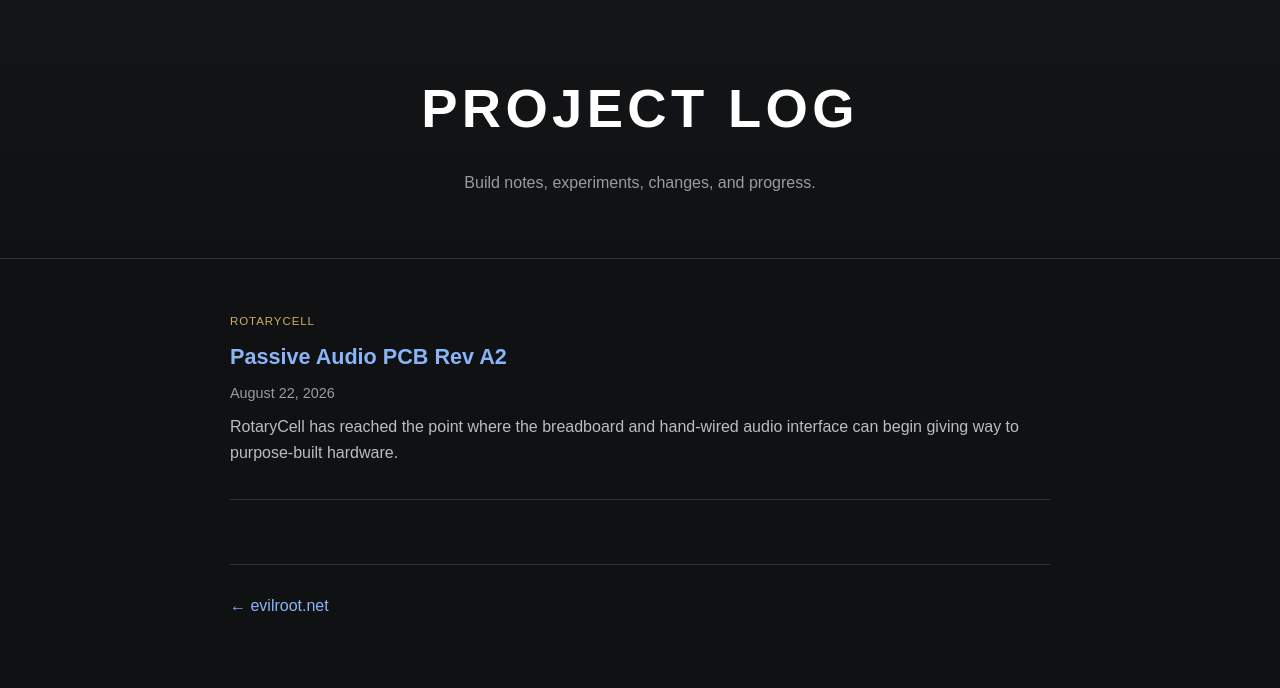
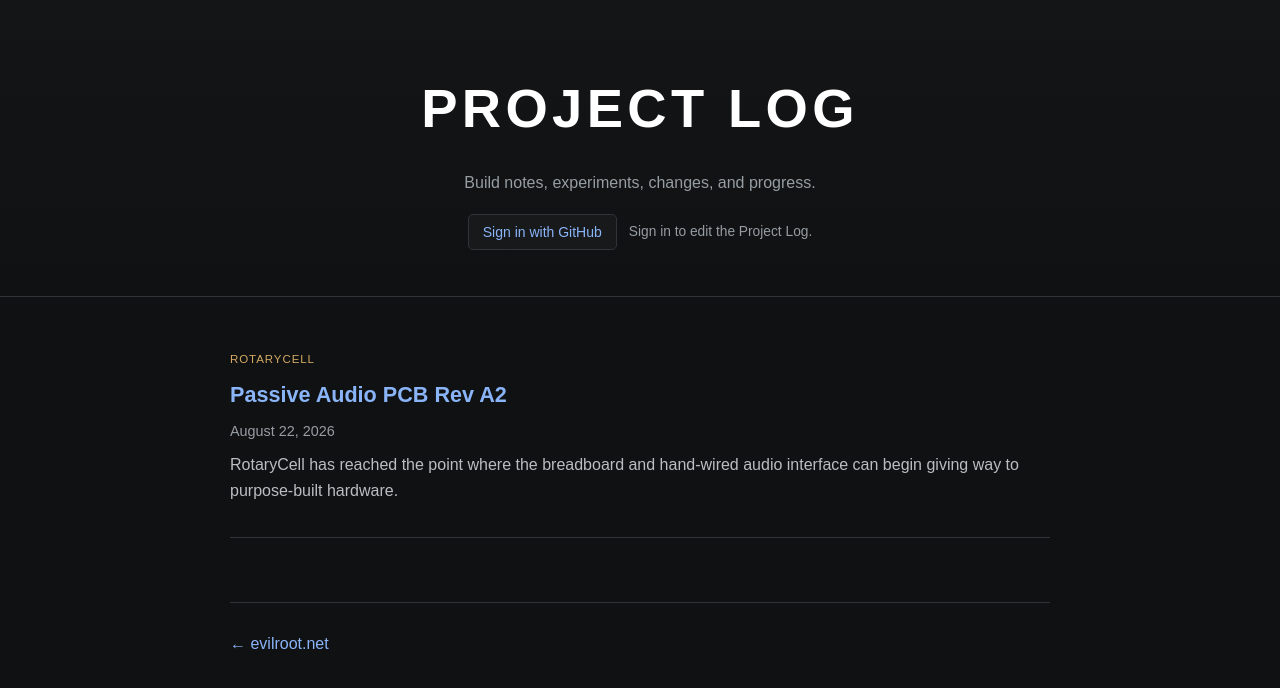
Before and after one commit to fregacmols/fregacmols.github.io, a Jekyll site: the page built from log/index.html, in a window 1280 px wide. Shown: the top 688 px of the page. Built offline with Jekyll 4.4.1, drawn with Linux system fonts in a browser that asks for light colours.

Commit message:
Add GitHub login to Project Log

```diff
--- a/log/index.html
+++ b/log/index.html
@@ -15,13 +15,14 @@ title: Project Log
     header{padding:64px 24px 46px;text-align:center;border-bottom:1px solid var(--line);background:linear-gradient(180deg,#131516 0%,var(--background) 100%)}
     header h1{margin:0;color:#fff;font-size:clamp(2.1rem,7vw,3.4rem);letter-spacing:.08em} header p{color:var(--muted)}
     main,footer{width:min(820px,calc(100% - 40px));margin:auto} main{padding:48px 0 64px}
+    .cmsauth{margin-top:18px;display:flex;justify-content:center;align-items:center;gap:12px;flex-wrap:wrap}.cmsauth button{border:1px solid var(--line);background:var(--panel);color:var(--accent);border-radius:5px;padding:9px 14px;cursor:pointer;font-size:14px}.cmsauth span{color:var(--muted);font-size:.86rem}
     .entry{padding:24px 0;border-bottom:1px solid var(--line)} .entry:first-child{padding-top:0}
     .entry h2{margin:5px 0 8px;font-size:1.35rem}.entry p{color:#b9bec2;margin:8px 0}.meta{color:var(--muted);font-size:.9rem}.project{color:var(--warm);text-transform:uppercase;letter-spacing:.08em;font-size:.72rem}
     a{color:var(--accent);text-decoration:none}a:hover{text-decoration:underline} footer{padding:28px 0 46px;border-top:1px solid var(--line);color:var(--muted)}
   </style>
 </head>
 <body>
-<header><h1>PROJECT LOG</h1><p>Build notes, experiments, changes, and progress.</p></header>
+<header><h1>PROJECT LOG</h1><p>Build notes, experiments, changes, and progress.</p><div class="cmsauth"><button type="button" id="github-login">Sign in with GitHub</button><span id="github-status">Sign in to edit the Project Log.</span></div></header>
 <main>
 {% if site.posts.size > 0 %}
   {% for post in site.posts %}
@@ -37,5 +38,8 @@ title: Project Log
 {% endif %}
 </main>
 <footer><a href="/">← evilroot.net</a></footer>
+<script>
+(()=>{const login=document.getElementById('github-login');const status=document.getElementById('github-status');if(!login)return;login.addEventListener('click',()=>{status.textContent='Waiting for GitHub…';const popup=window.open('https://evilroot-cms-auth.evilroot.workers.dev/auth','evilroot-github-auth','width=720,height=760');if(!popup)status.textContent='Popup blocked. Please allow popups and try again.';});window.addEventListener('message',event=>{if(event.origin!=='https://evilroot-cms-auth.evilroot.workers.dev')return;if(!event.data||event.data.type!=='authorization:github:success')return;status.textContent='GitHub authentication successful.';login.textContent='Signed in with GitHub';login.disabled=true;});})();
+</script>
 </body>
 </html>
```
